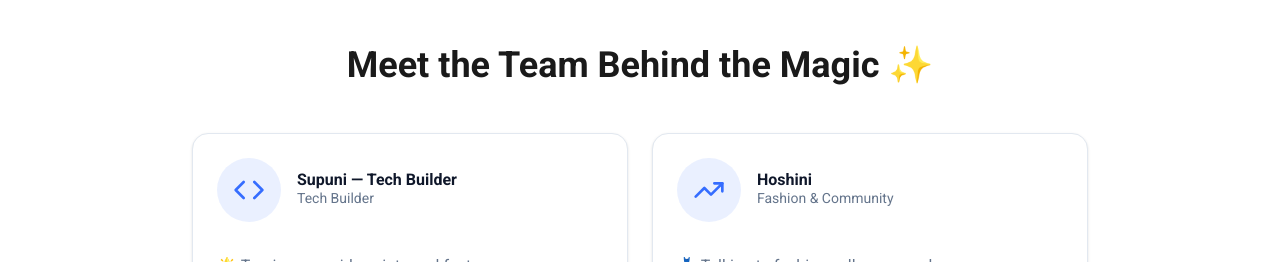
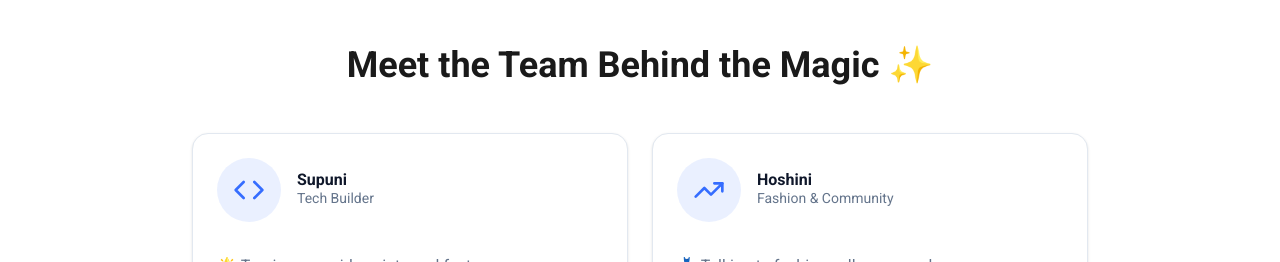
Before and after one commit to supuni9622/modelsnap, a Next.js app: page /app in a window 1280 px wide. Shown: the part 6184-6446 px from the top of the page. Built offline with nearby package versions, Linux system fonts and the light colour scheme; no server answers.

Commit message:
Update team member name for clarity in landing page

```diff
--- a/components/landing/team/team-1.tsx
+++ b/components/landing/team/team-1.tsx
@@ -6,7 +6,7 @@ import { Code, TrendingUp } from "lucide-react";
 
 const team = [
   {
-    name: "Supuni — Tech Builder",
+    name: "Supuni",
     role: "Tech Builder",
     icon: Code,
     description1: "🌟 Turning crazy ideas into real features.",
```
